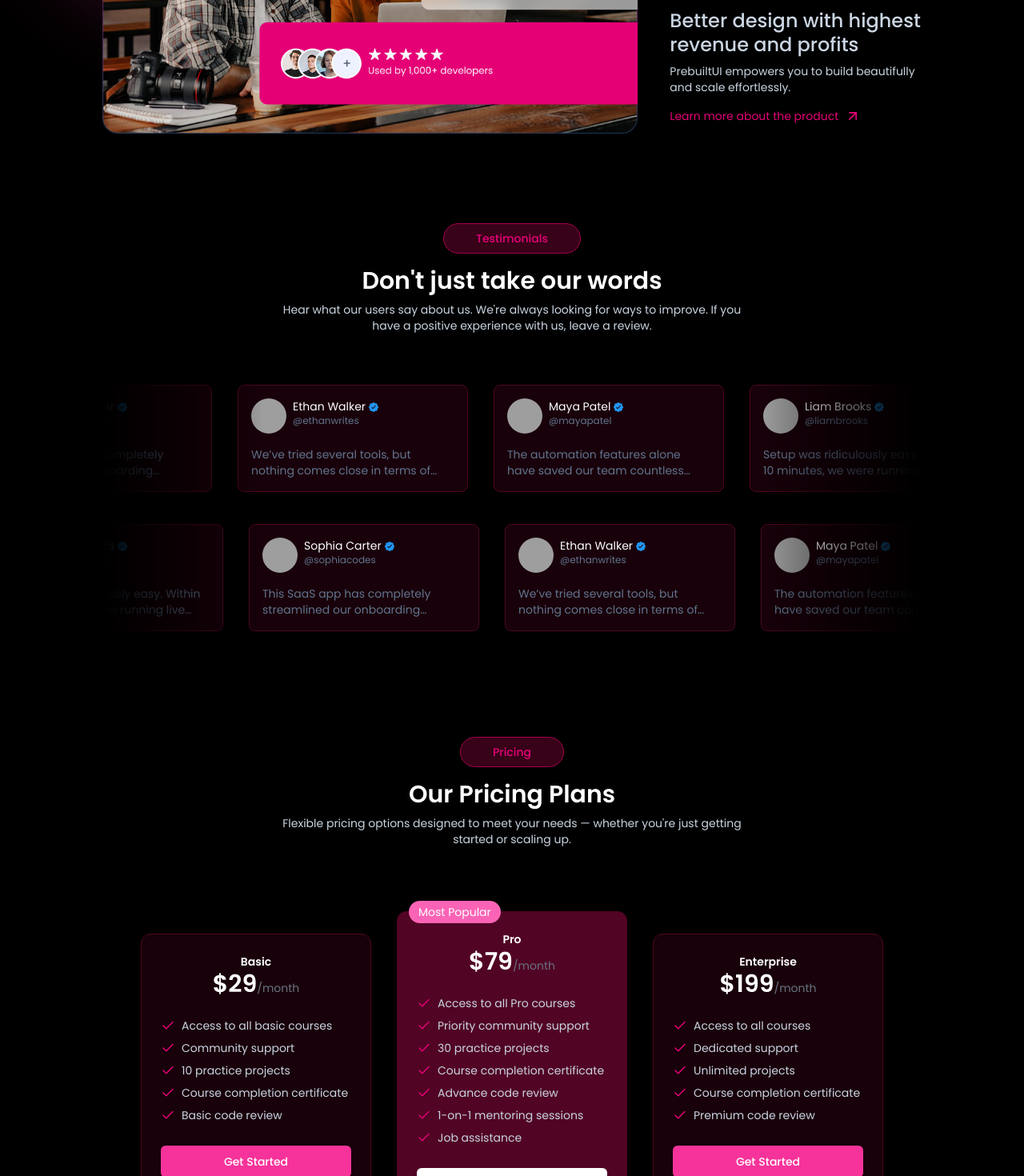
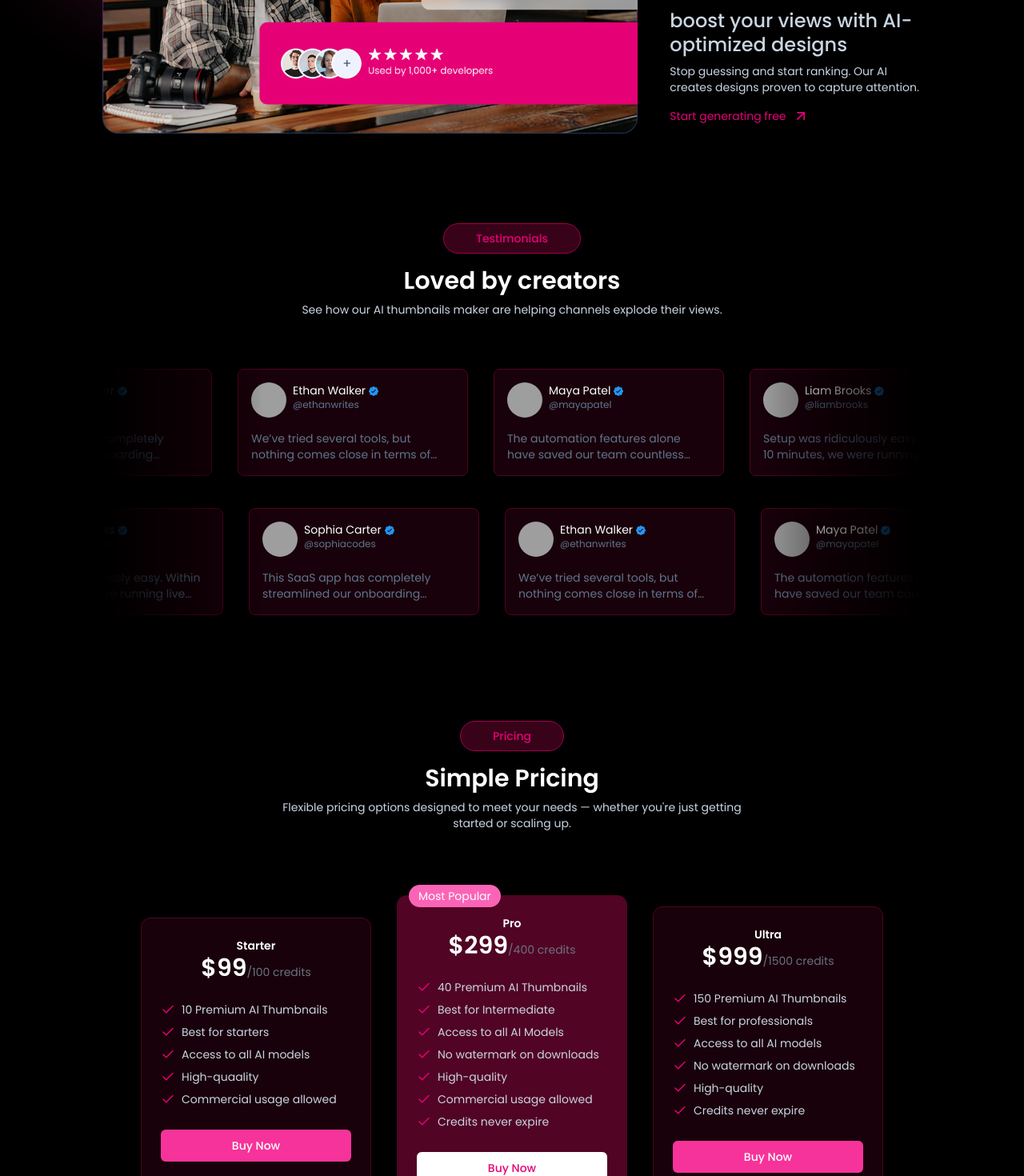
Before and after one commit to Jatin-saini-developer/Thumbnail-Generator, a React (Vite) app in the folder FrontEnd/: page / in a window 1280 px wide. Shown: the part 2540-4010 px from the top of the page at 80% size. Built offline with nearby package versions, Linux system fonts and the light colour scheme; grey boxes are pictures that could not be loaded.

Commit message:
Today's Changes and Work

```diff
--- a/FrontEnd/src/App.tsx
+++ b/FrontEnd/src/App.tsx
@@ -5,6 +5,7 @@ import Footer from "./components/Footer";
 import "./globals.css";
 import LenisScroll from "./components/LenisScroll";
 import Login from "./components/Login"
+import GeneratePage from "./pages/GeneratePage";
 
 export default function App() {
     return (
@@ -14,6 +15,8 @@ export default function App() {
             <Routes>
                 <Route path="/" element={<HomePage />} />
                 <Route path="/login" element={<Login />} />
+                <Route path="/Generate" element={<GeneratePage />} />
+
 
             </Routes>
             <Footer />
--- a/FrontEnd/src/components/Navbar.tsx
+++ b/FrontEnd/src/components/Navbar.tsx
@@ -25,7 +25,7 @@ export default function Navbar() {
 
                 <div className="hidden md:flex items-center gap-8 transition duration-500">
                    <Link to="/">Home</Link>
-                   <Link to="/">Generate</Link>
+                   <Link to="/Generate">Generate</Link>
                    <Link to="/">My Generation</Link>
                    <Link to="/">My Contact</Link>
                 </div>
--- a/FrontEnd/src/data/features.tsx
+++ b/FrontEnd/src/data/features.tsx
@@ -3,17 +3,17 @@ import type { IFeature } from "../types";
 export const featuresData: IFeature[] = [
     {
         icon: (<svg width="31" height="34" viewBox="0 0 31 34" fill="none" xmlns="http://www.w3.org/2000/svg"><path d="M2.616 20.2a1.62 1.62 0 0 1-1.458-.91 1.59 1.59 0 0 1 .202-1.698L17.304 1.276a.806.806 0 0 1 1.385.736l-3.092 9.63a1.59 1.59 0 0 0 .765 1.978c.231.12.488.182.749.18h11.273a1.62 1.62 0 0 1 1.458.91 1.59 1.59 0 0 1-.202 1.698L13.696 32.724a.807.807 0 0 1-1.385-.736l3.092-9.63a1.59 1.59 0 0 0-.765-1.978 1.6 1.6 0 0 0-.748-.18z" stroke="url(#a)" strokeWidth="1.5" strokeLinecap="round" strokeLinejoin="round" /><defs><linearGradient id="a" x1="15.5" y1="1" x2="15.5" y2="33" gradientUnits="userSpaceOnUse"><stop stopColor="#E60076" /><stop offset="1" stopColor="#FB64B6" /></linearGradient></defs></svg>),
-        title: "Lightning-fast setup",
+        title: "Smart Analysis",
         description: "Launch production-ready pages in minutes with prebuilt components.",
     },
     {
         icon: (<svg width="33" height="34" viewBox="0 0 33 34" fill="none" xmlns="http://www.w3.org/2000/svg"><path d="M8.617 13.777V32.43" stroke="url(#a)" strokeWidth="1.5" strokeLinecap="round" strokeLinejoin="round" /><path d="m21.066 7.377-1.554 6.404h9.062a3.107 3.107 0 0 1 2.984 3.979l-3.621 12.435a3.11 3.11 0 0 1-2.985 2.238H3.968A3.11 3.11 0 0 1 .86 29.325V16.89a3.11 3.11 0 0 1 3.11-3.11h4.29a3.11 3.11 0 0 0 2.782-1.725l5.362-10.71a4.866 4.866 0 0 1 4.663 6.032" stroke="url(#b)" strokeWidth="1.5" strokeLinecap="round" strokeLinejoin="round" /><defs><linearGradient id="a" x1="9.117" y1="13.777" x2="9.117" y2="32.43" gradientUnits="userSpaceOnUse"><stop stopColor="#E60076" /><stop offset="1" stopColor="#FB64B6" /></linearGradient><linearGradient id="b" x1="16.271" y1="1.346" x2="16.271" y2="32.433" gradientUnits="userSpaceOnUse"><stop stopColor="#E60076" /><stop offset="1" stopColor="#FB64B6" /></linearGradient></defs></svg>),
-        title: "Pixel perfect",
+        title: "Eye-Catching Designs",
         description: "Modern Figma-driven UI that translates to exact code.",
     },
     {
         icon: (<svg width="34" height="34" viewBox="0 0 34 34" fill="none" xmlns="http://www.w3.org/2000/svg"><path d="M12.278 23.072c6 0 10.864-4.864 10.864-10.863 0-6-4.864-10.863-10.864-10.863S1.414 6.209 1.414 12.209s4.864 10.863 10.864 10.863" stroke="url(#a)" strokeWidth="1.5" strokeLinecap="round" strokeLinejoin="round" /><path d="M21.583 32.383c6 0 10.863-4.864 10.863-10.864s-4.864-10.863-10.863-10.863c-6 0-10.864 4.864-10.864 10.863 0 6 4.864 10.864 10.864 10.864" stroke="url(#b)" strokeWidth="1.5" strokeLinecap="round" strokeLinejoin="round" /><defs><linearGradient id="a" x1="12.278" y1="1.346" x2="12.278" y2="23.072" gradientUnits="userSpaceOnUse"><stop stopColor="#E60076" /><stop offset="1" stopColor="#FB64B6" /></linearGradient><linearGradient id="b" x1="21.582" y1="10.656" x2="21.582" y2="32.383" gradientUnits="userSpaceOnUse"><stop stopColor="#E60076" /><stop offset="1" stopColor="#FB64B6" /></linearGradient></defs></svg>),
-        title: "Highly customizable",
+        title: "Fully Editable",
         description: "Tailwind utility-first classes make customization trivial.",
     }
 ];
--- a/FrontEnd/src/data/pricing.ts
+++ b/FrontEnd/src/data/pricing.ts
@@ -2,43 +2,44 @@ import type { IPricing } from "../types";
 
 export const pricingData: IPricing[] = [
     {
-        name: "Basic",
-        price: 29,
-        period: "month",
+        name: "Starter",
+        price: 99,
+        period: "100 credits",
         features: [
-            "Access to all basic courses",
-            "Community support",
-            "10 practice projects",
-            "Course completion certificate",
-            "Basic code review"
+            "10 Premium AI Thumbnails",
+            "Best for starters",
+            "Access to all AI models",
+            "High-quaality",
+            "Commercial usage allowed"
         ],
         mostPopular: false
     },
     {
         name: "Pro",
-        price: 79,
-        period: "month",
+        price: 299,
+        period: "400 credits",
         features: [
-            "Access to all Pro courses",
-            "Priority community support",
-            "30 practice projects",
-            "Course completion certificate",
-            "Advance code review",
-            "1-on-1 mentoring sessions",
-            "Job assistance"
+            "40 Premium AI Thumbnails",
+            "Best for Intermediate",
+            "Access to all AI Models",
+            "No watermark on downloads",
+            "High-quality",
+            "Commercial usage allowed",
+            "Credits never expire"
         ],
         mostPopular: true
     },
     {
-        name: "Enterprise",
-        price: 199,
-        period: "month",
+        name: "Ultra",
+        price: 999,
+        period: "1500 credits",
         features: [
-            "Access to all courses",
-            "Dedicated support",
-            "Unlimited projects",
-            "Course completion certificate",
-            "Premium code review"
+            "150 Premium AI Thumbnails",
+            "Best for professionals",
+            "Access to all AI models",
+            "No watermark on downloads",
+            "High-quality",
+            "Credits never expire"
         ],
         mostPopular: false
     }
--- /dev/null
+++ b/FrontEnd/src/pages/GeneratePage.tsx
@@ -0,0 +1,62 @@
+import { button } from "motion/react-client";
+import React, { useState } from "react";
+
+const GeneratePage = () => {
+  const [title, setTitle] = useState("");
+  const [ratio, setRatio] = useState("16:9");
+  const options = ["16:9", "1:1", "9:16"];
+  return (
+    <div className="min-h-screen bg-black p-6">
+      <div className="grid grid-cols-1 lg:grid-cols-[1fr_1.4fr] gap-6">
+        {/* left side */}
+        <div className="rounded-2xl bg-white/5 p-6">
+          <div className="mt-10">
+            <h1 className="text-2xl font-semibold text-white">
+              Create Your Thumbnail{" "}
+            </h1>
+            <p className="mt-2 text-gray-400">
+              Describe your vision and let AI bring it to life
+            </p>
+          </div>
+
+          <div>
+            <label>Title or Topic</label>
+            <input
+              type="text"
+              placeholder="e.g., 10 Tips for Better Sleep"
+              maxLength={100}
+              value={title}
+              onChange={(e) => setTitle(e.target.value)}
+              className="w-full rounded-xl border border-white/10 bg-white/5 px-4 py-3 text-white placeholder-gray-400 outline-none focus:border-pink-500 focus:ring-1 focus:ring-pink-500"
+            />
+            <div>{title.length}/100</div>
+          </div>
+
+          <div className="flex flex-col gap-3">
+            <label className="text-sm font-medium text-white">
+              Aspect Ratio
+            </label>
+            <div className="flex gap-4">
+              {options.map((option) => (
+                <button key={option} onClick={()=>setRatio(option)}  className={`
+              flex items-center justify-center rounded-xl px-6 py-3 text-sm
+              transition-all
+              ${
+                ratio === option
+                  ? "bg-white/10 border border-pink-500 text-white"
+                  : "bg-white/5 border border-white/10 text-gray-400 hover:bg-white/10"
+              }
+            `}>{option}</button>
+              ))}
+            </div>
+          </div>
+        </div>
+
+        {/* right side */}
+        <div className="rounded-2xl bg-white/5 p-6">Preview Section</div>
+      </div>
+    </div>
+  );
+};
+
+export default GeneratePage;
--- a/FrontEnd/src/sections/CTASection.tsx
+++ b/FrontEnd/src/sections/CTASection.tsx
@@ -1,33 +1,37 @@
-'use client'
+"use client";
 import { motion } from "motion/react";
 
 export default function CTASection() {
   return (
-        <motion.div className="max-w-5xl py-16 mt-40 md:pl-20 md:w-full max-md:mx-4 md:mx-auto flex flex-col md:flex-row max-md:gap-6 items-center justify-between text-left bg-linear-to-b from-pink-900 to-pink-950 rounded-2xl p-6 text-white"
+    <motion.div
+      className="max-w-5xl py-16 mt-40 md:pl-20 md:w-full max-md:mx-4 md:mx-auto flex flex-col md:flex-row max-md:gap-6 items-center justify-between text-left bg-linear-to-b from-pink-900 to-pink-950 rounded-2xl p-6 text-white"
       initial={{ y: 150, opacity: 0 }}
       whileInView={{ y: 0, opacity: 1 }}
       viewport={{ once: true }}
       transition={{ type: "spring", stiffness: 320, damping: 70, mass: 1 }}
     >
       <div>
-                <motion.h1 className="text-4xl md:text-[46px] md:leading-15 font-semibold bg-linear-to-r from-white to-pink-400 text-transparent bg-clip-text"
+        <motion.h1
+          className="text-4xl md:text-[46px] md:leading-15 font-semibold bg-linear-to-r from-white to-pink-400 text-transparent bg-clip-text"
           initial={{ y: 80, opacity: 0 }}
           whileInView={{ y: 0, opacity: 1 }}
           viewport={{ once: true }}
           transition={{ type: "spring", stiffness: 280, damping: 70, mass: 1 }}
         >
-                    Ready to try-out this app?
+          Ready to go viral?{" "}
         </motion.h1>
-                <motion.p className="bg-linear-to-r from-white to-pink-400 text-transparent bg-clip-text text-lg"
+        <motion.p
+          className="bg-linear-to-r from-white to-pink-400 text-transparent bg-clip-text text-lg"
           initial={{ y: 80, opacity: 0 }}
           whileInView={{ y: 0, opacity: 1 }}
           viewport={{ once: true }}
           transition={{ type: "spring", stiffness: 200, damping: 70, mass: 1 }}
         >
-                    Your next favourite tool is just one click away.
+          Join thousands of creators using AI to boost their CTR.
         </motion.p>
       </div>
-            <motion.button className="px-12 py-3 text-slate-800 bg-white hover:bg-slate-200 rounded-full text-sm mt-4"
+      <motion.button
+        className="px-12 py-3 text-slate-800 bg-white hover:bg-slate-200 rounded-full text-sm mt-4"
         initial={{ y: 80, opacity: 0 }}
         whileInView={{ y: 0, opacity: 1 }}
         viewport={{ once: true }}
--- a/FrontEnd/src/sections/ContactSection.tsx
+++ b/FrontEnd/src/sections/ContactSection.tsx
@@ -6,7 +6,7 @@ import { motion } from "motion/react";
 export default function ContactSection() {
     return (
         <div className="px-4 md:px-16 lg:px-24 xl:px-32">
-            <SectionTitle text1="Contact" text2="Reach out to us" text3="Ready to grow your brand? Let’s connect and build something exceptional together." />
+            <SectionTitle text1="Contact" text2="Grow your channel" text3="Have questions about our Thumbnail Maker, Ready to scale your views? Let's talk." />
             <form onSubmit={(e) => e.preventDefault()} className='grid sm:grid-cols-2 gap-3 sm:gap-5 max-w-2xl mx-auto text-slate-300 mt-16 w-full' >
                 <motion.div
                     initial={{ y: 150, opacity: 0 }}
--- a/FrontEnd/src/sections/FeaturesSection.tsx
+++ b/FrontEnd/src/sections/FeaturesSection.tsx
@@ -54,7 +54,8 @@ export default function FeaturesSection() {
           viewport={{ once: true }}
           transition={{ type: "spring", stiffness: 320, damping: 70, mass: 1 }}
         >
-          Our AI understands what makes a video go viral and designs thumbnails accordingly.
+          Our AI understands what makes a video go viral and designs thumbnails
+          accordingly.
         </motion.p>
         <div className="grid grid-cols-1 md:grid-cols-3 mt-8 gap-10">
           <motion.div
@@ -98,17 +99,17 @@ export default function FeaturesSection() {
               className="hover:-translate-y-0.5 transition duration-300"
             />
             <h3 className="text-[24px]/7.5 text-slate-300 font-medium mt-6">
-              Better design with highest revenue and profits{" "}
+              boost your views with AI-optimized designs{" "}
             </h3>
             <p className="text-slate-300 mt-2">
-              PrebuiltUI empowers you to build beautifully and scale
-              effortlessly.
+              Stop guessing and start ranking. Our AI creates designs proven to
+              capture attention.
             </p>
             <a
               href="https://prebuiltui.com"
               className="group flex items-center gap-2 mt-4 text-pink-600 hover:text-pink-700 transition"
             >
-              Learn more about the product
+              Start generating free
               <ArrowUpRight className="size-5 group-hover:translate-x-0.5 transition duration-300" />
             </a>
           </motion.div>
--- a/FrontEnd/src/sections/PricingSection.tsx
+++ b/FrontEnd/src/sections/PricingSection.tsx
@@ -8,7 +8,7 @@ import { motion } from "motion/react";
 export default function PricingSection() {
     return (
         <div id="pricing" className="px-4 md:px-16 lg:px-24 xl:px-32">
-            <SectionTitle text1="Pricing" text2="Our Pricing Plans" text3="Flexible pricing options designed to meet your needs — whether you're just getting started or scaling up." />
+            <SectionTitle text1="Pricing" text2="Simple Pricing" text3="Flexible pricing options designed to meet your needs — whether you're just getting started or scaling up." />
 
             <div className="flex flex-wrap items-center justify-center gap-8 mt-20">
                 {pricingData.map((plan: IPricing, index: number) => (
@@ -32,7 +32,7 @@ export default function PricingSection() {
                             ))}
                         </ul>
                         <button type="button" className={`w-full py-2.5 rounded-md font-medium mt-7 transition-all ${plan.mostPopular ? 'bg-white text-pink-600 hover:bg-slate-200' : 'bg-pink-500 hover:bg-pink-600'}`}>
-                            Get Started
+                            Buy Now
                         </button>
                     </motion.div>
                 ))}
--- a/FrontEnd/src/sections/TestimonialSection.tsx
+++ b/FrontEnd/src/sections/TestimonialSection.tsx
@@ -7,7 +7,7 @@ import Marquee from "react-fast-marquee";
 export default function TestimonialSection() {
     return (
         <div id="testimonials" className="px-4 md:px-16 lg:px-24 xl:px-32">
-            <SectionTitle text1="Testimonials" text2="Don't just take our words" text3="Hear what our users say about us. We're always looking for ways to improve. If you have a positive experience with us, leave a review." />
+            <SectionTitle text1="Testimonials" text2="Loved by creators" text3="See how our AI thumbnails maker are helping channels explode their views." />
 
             <Marquee className="max-w-5xl mx-auto mt-11" gradient={true} speed={25} gradientColor="#000">
                 <div className="flex items-center justify-center py-5 overflow-hidden">
```
Lines whose indentation alone changed are shown as unchanged.
